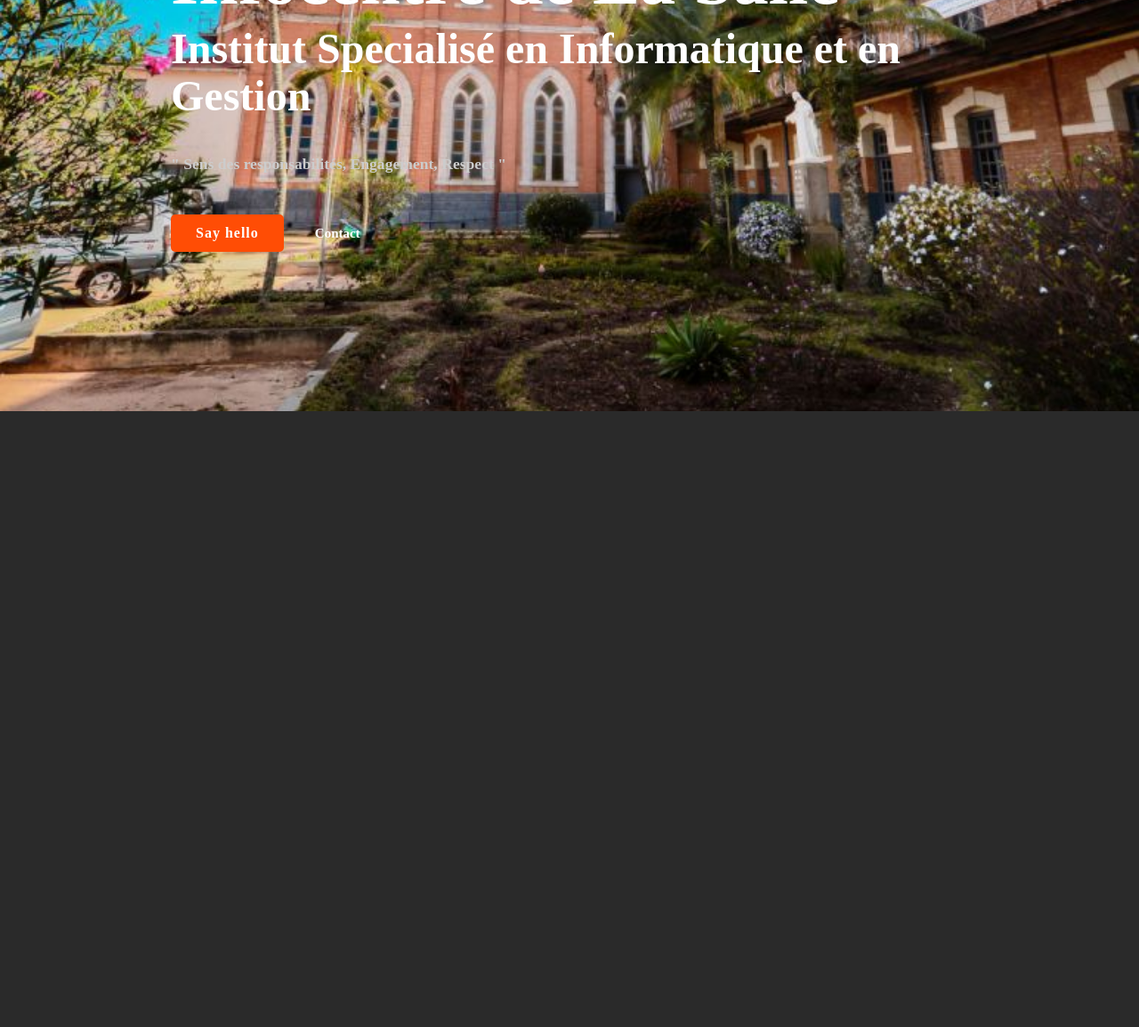
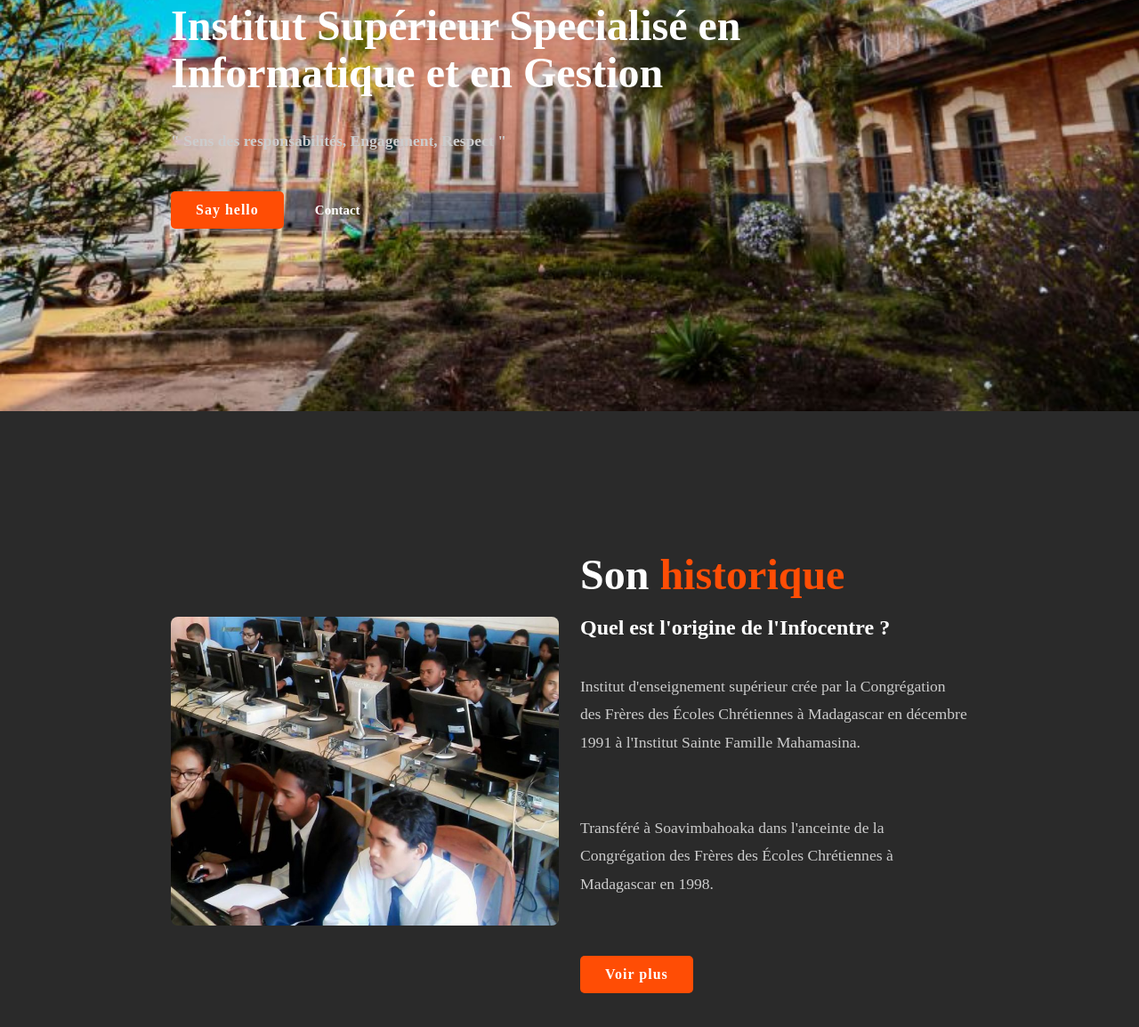
Before and after one commit to stephancj/univ-website, a plain HTML site: page index.html in a window 1280 px wide. Shown: the part 338-1492 px from the top of the page at 89% size. Before the commit the page ends 800 px from the top, so only its background shows below. Drawn offline with nearby package versions, Linux system fonts and the light colour scheme.

Commit message:
ADD: historic section

```diff
--- a/css/style.css
+++ b/css/style.css
@@ -32,14 +32,14 @@
     display: flex;
     align-items: center;
     justify-content: space-between;
-    background: var(--bg-color);
+    background: var(--text-color);
     padding: 22px 15%;
     border-bottom: 1px solid transparent;
     transition: all .45s ease;
 }
 
 .logo{
-    color: var(--text-color);
+    color: var(--second-bg-color);
     font-size: 20px;
     font-weight: 700;
     letter-spacing: 1px;
@@ -54,7 +54,7 @@
 }
 
 .navlist a{
-    color: var(--second-color);
+    color: var(--second-bg-color);
     font-size: 17px;
     font-weight: 500;
     margin: 0 25px;
@@ -71,7 +71,7 @@
 
 #menu-icon{
     font-size: 35px;
-    color: var(--text-color);
+    color: var(--second-bg-color);
     z-index: 10001;
     cursor: pointer;
     margin-left: 25px;
@@ -190,3 +190,43 @@
 .btn2 span i:hover{
     transform: scale(1.1) translateY(5px);
 }
+
+header.sticky{
+    background: var(--text-color);
+    border-bottom: 1px solid var(--second-color);
+    padding: 17px 15%;
+}
+
+.about{
+    display: grid;
+    grid-template-columns: repeat(2, 1fr);
+    align-items: center;
+    gap: 1.5rem;
+}
+
+.about img{
+    max-width: 530px;
+    height: auto;
+    width: 100%;
+    border-radius: 8px;
+}
+
+.about-text h2{
+    font-size: var(--h2-font);
+    line-height: 1;
+}
+
+.about-text h4{
+    font-size: 24px;
+    font-weight: 600;
+    color: var(--text-color);
+    line-height: 1.7;
+    margin: 15px 0 30px;
+}
+
+.about-text p{
+    color: var(--second-color);
+    font-size: var(--p-font);
+    line-height: 1.8;
+    margin-bottom: 4rem;
+}
--- a/index.html
+++ b/index.html
@@ -12,8 +12,8 @@
     <header>
         <a href="#" class="logo">Infocentre<span> de La Salle</span></a>
         <ul class="navlist">
-            <li><a href="#home" class="active">Home</a></li>
-            <li><a href="#about">About</a></li>
+            <li><a href="#home" class="active">Acceuil</a></li>
+            <li><a href="#about">Historique</a></li>
             <li><a href="#services">Services</a></li>
             <li><a href="#portfolio">Portfolio</a></li>
             <li><a href="#contact">Contact</a></li>
@@ -22,12 +22,12 @@
     </header>
     <section class="home" id="home">
         <div class="home-text">
-            <div class="slide">
+            <!-- <div class="slide">
                 <span class="one">Hello</span>
                 <span class="two">I'm</span>
-            </div>
+            </div> -->
             <h1>Infocentre de La Salle</h1>
-            <h3>Institut Specialisé en Informatique et en Gestion</h3>
+            <h3>Institut Supérieur Specialisé en Informatique et en Gestion</h3>
             <p>" Sens des responsabilités, Engagement, Respect "</p>
             <div class="button">
                 <a href="#" class="btn">Say hello</a>
@@ -35,6 +35,18 @@
             </div>
         </div>
     </section>
+    <section class="about" id="about">
+        <div class="about-img">
+            <img src="assets/images/about.jpeg" alt="about image">
+        </div>
+        <div class="about-text">
+            <h2>Son<span> historique</span></h2>
+            <h4>Quel est l'origine de l'Infocentre ?</h4>
+            <p>Institut d'enseignement supérieur crée par la Congrégation des Frères des Écoles Chrétiennes à Madagascar en décembre 1991 à l'Institut Sainte Famille Mahamasina.</p>
+            <p>Transféré à Soavimbahoaka dans l'anceinte de la Congrégation des Frères des Écoles Chrétiennes à Madagascar en 1998.</p>
+            <a href="#" class="btn">Voir plus</a>
+        </div>
+    </section>
     <script type="text/javascript" src="js/script.js"></script>
 </body>
 </html>
--- a/js/script.js
+++ b/js/script.js
@@ -0,0 +1,4 @@
+const header = document.querySelector("header");
+window.addEventListener("scroll", function(){
+    header.classList.toggle("sticky", window.scrollY > 100);
+})
```
Also changed, not shown: assets/images/about.jpeg (added).
